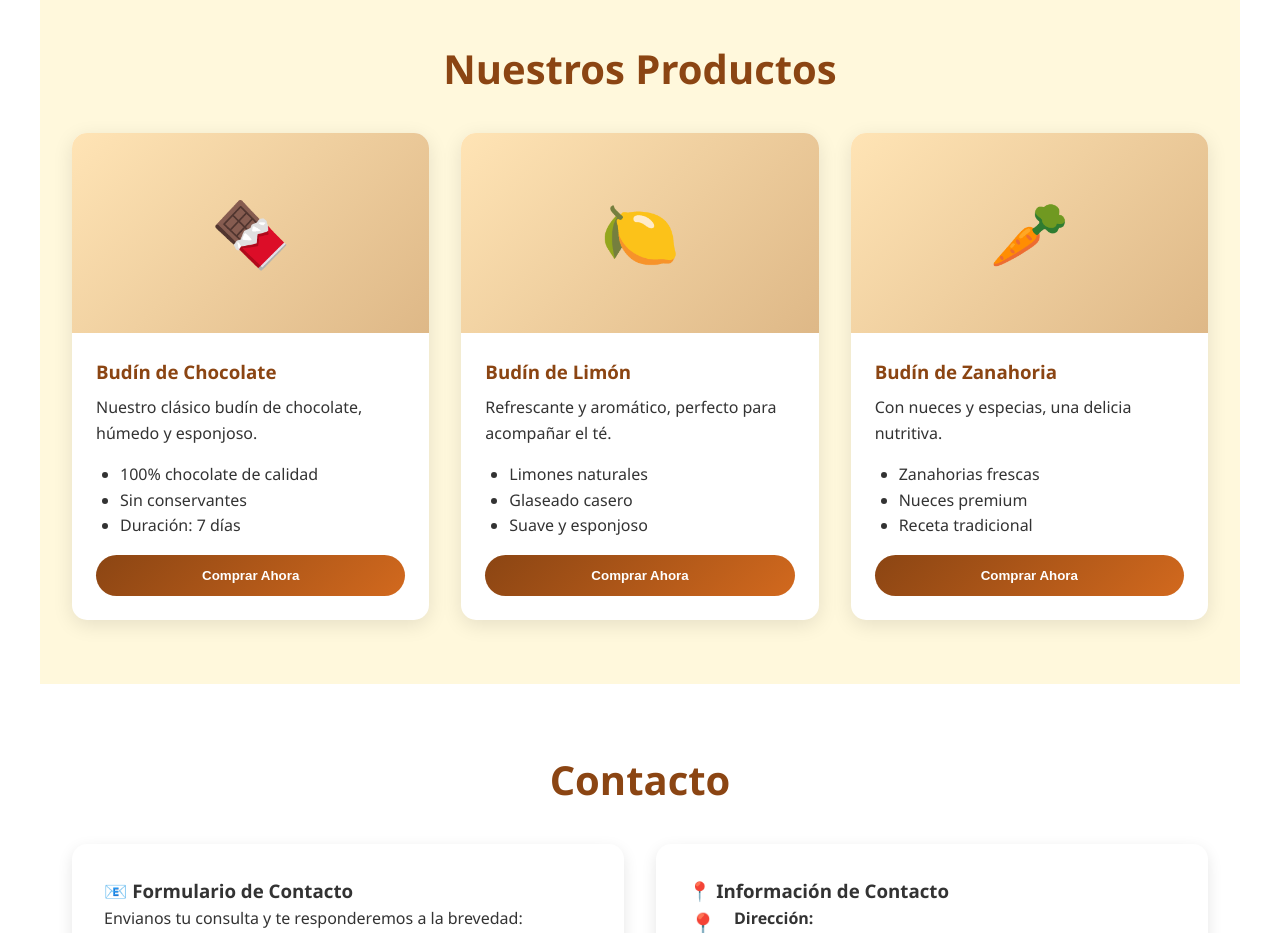
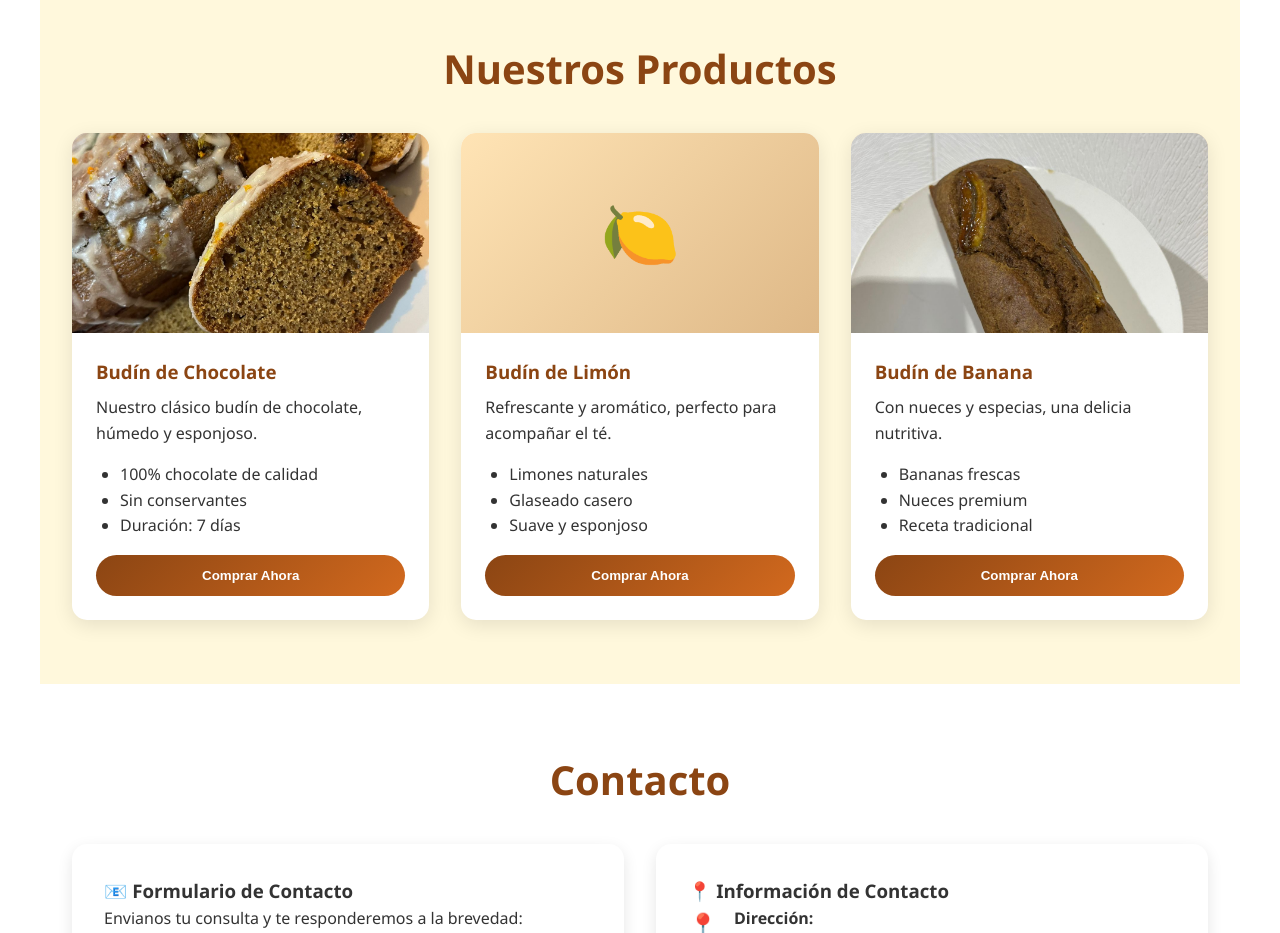
Before and after one commit to Matt122133/dulce-fit, a plain HTML site: page index.html in a window 1280 px wide. Shown: the part 1040-1973 px from the top of the page. Drawn offline with Linux system fonts and the light colour scheme.

Commit message:
feat: add products images

```diff
--- a/index.html
+++ b/index.html
@@ -386,7 +386,9 @@
         <h2>Nuestros Productos</h2>
         <div class="productos-grid">
             <div class="producto-card">
-                <div class="producto-img">🍫</div>
+                <div class="producto-img">
+                  <img src="img/budinChocolate.jpeg" alt="Budín de Chocolate" style="width: 100%; height: 100%; object-fit: cover;">
+              </div>
                 <div class="producto-info">
                     <h3>Budín de Chocolate</h3>
                     <p>Nuestro clásico budín de chocolate, húmedo y esponjoso.</p>
@@ -414,12 +416,14 @@
             </div>
 
             <div class="producto-card">
-                <div class="producto-img">🥕</div>
+                <div class="producto-img">
+                  <img src="img/budinBanana.jpeg" alt="Budín de Banana" style="width: 100%; height: 100%; object-fit: cover;">
+                </div>
                 <div class="producto-info">
-                    <h3>Budín de Zanahoria</h3>
+                    <h3>Budín de Banana</h3>
                     <p>Con nueces y especias, una delicia nutritiva.</p>
                     <ul>
-                        <li>Zanahorias frescas</li>
+                        <li>Bananas frescas</li>
                         <li>Nueces premium</li>
                         <li>Receta tradicional</li>
                     </ul>
@@ -506,7 +510,7 @@
 
     <script>
         function abrirWhatsApp(producto) {
-            const telefono = '59899123456'; // CAMBIAR por tu número (código de país + número sin espacios)
+            const telefono = '5493644327745';
             const mensaje = encodeURIComponent(`Hola! Me interesa consultar sobre: ${producto}`);
             window.open(`https://wa.me/${telefono}?text=${mensaje}`, '_blank');
         }
@@ -523,7 +527,7 @@ Email: ${email}
 Teléfono: ${telefono}
 Consulta: ${mensaje}`;
 
-            const telefonoWsp = '5493644327745'; // CAMBIAR por tu número
+            const telefonoWsp = '+5493644327745';
             window.open(`https://wa.me/${telefonoWsp}?text=${encodeURIComponent(textoCompleto)}`, '_blank');
         }
 
```
Also changed, not shown: img/budinBanana.jpeg (added), img/budinChocolate.jpeg (added).
